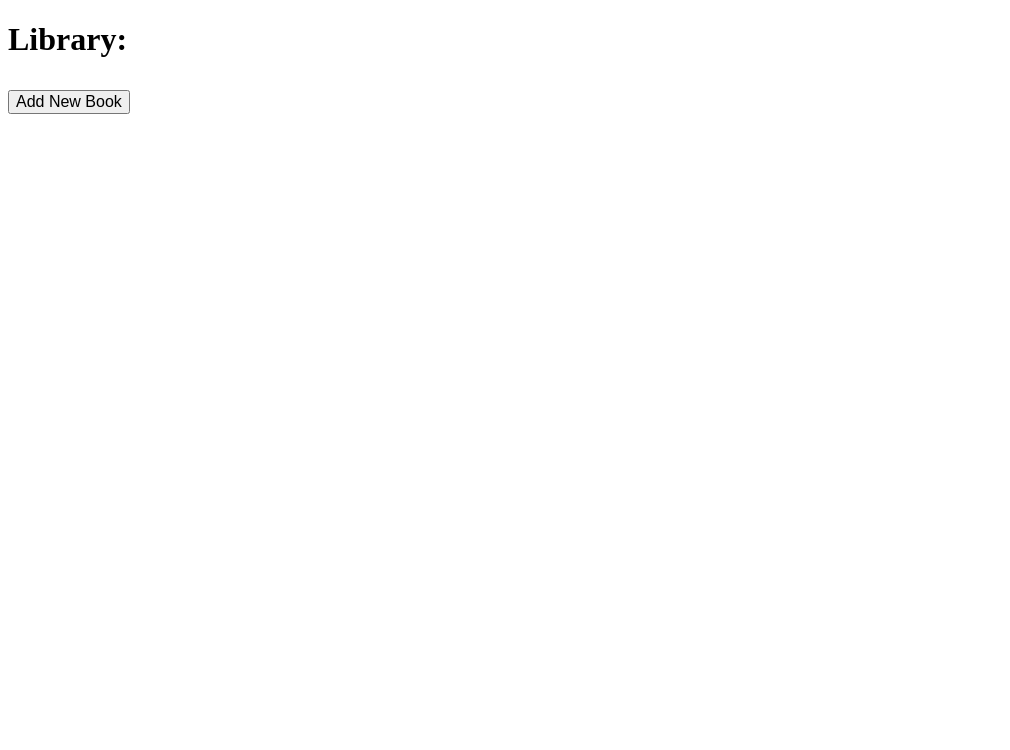
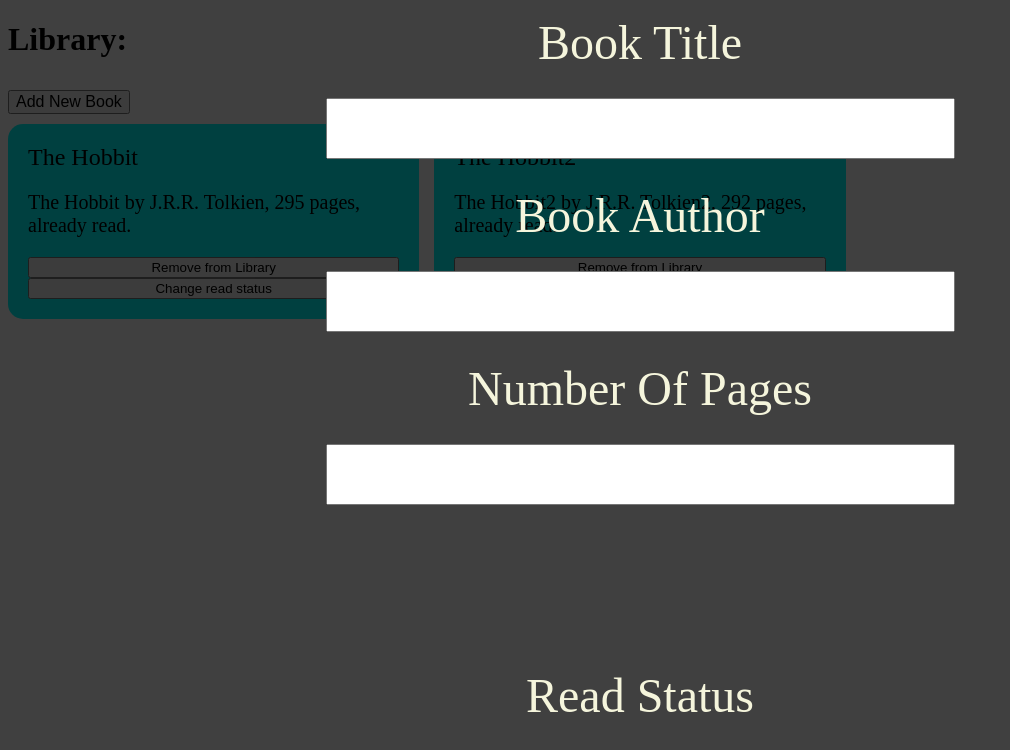
Before and after one commit to CrazyReborn/library-app, a plain HTML site: page index.html in a window 1280 px wide. Both pictures are taken after a click on the button "Add New Book". Shown: the whole page, without its empty margins (0-1010 px from the left). Drawn offline with Linux system fonts and the light colour scheme.

Commit message:
Refactored the app using class instead of constrictors. Fogrot to use branching. Also fixed a submit button.

```diff
--- a/index.html
+++ b/index.html
@@ -33,7 +33,7 @@
 
                 <br>
             </div>
-                <input type="submit" id="submit">Submit
+                <input type="submit" id="submit">
                 <button id="cancel">Cancel</button>
             </form>
         </div>
--- a/scripts.js
+++ b/scripts.js
@@ -8,23 +8,15 @@ class Book {
     info() {
         return `${this.title} by ${this.author}, ${this.pages} pages, ${this.readStatus}.`
     }
-}
+};
 
 
 let myLibrary = [];
 
-const theHobbit = Object.create(book.prototype);
-theHobbit.title = 'The Hobbit';
-theHobbit.author = 'J.R.R. Tolkien';
-theHobbit.pages = 295;
-theHobbit.readStatus = 'already read';
+const theHobbit = new Book('The Hobbit', 'J.R.R. Tolkien', 295, 'already read');
 myLibrary.push(theHobbit);
 
-const theHobbit2 = Object.create(book.prototype);
-theHobbit2.title = 'The Hobbit2';
-theHobbit2.author = 'J.R.R. Tolkien2';
-theHobbit2.pages = 2952;
-theHobbit2.readStatus = 'not read yet';
+const theHobbit2 = new Book('The Hobbit2', 'J.R.R. Tolkien2', 292, 'already read');
 myLibrary.push(theHobbit2);
 
 const bookList = document.getElementById('books');
@@ -41,7 +33,7 @@ buttonCancel.addEventListener('click', e => {
 
 const buttonSubmit = document.getElementById('submit');
 buttonSubmit.addEventListener('click', e => {
-    const newBook = Object.create(book.prototype);
+    const newBook = new Book();
     newBook.title = document.getElementById('book-title').value;
     newBook.author = document.getElementById('book-author').value;
     newBook.pages = document.getElementById('book-pages').value;
```
